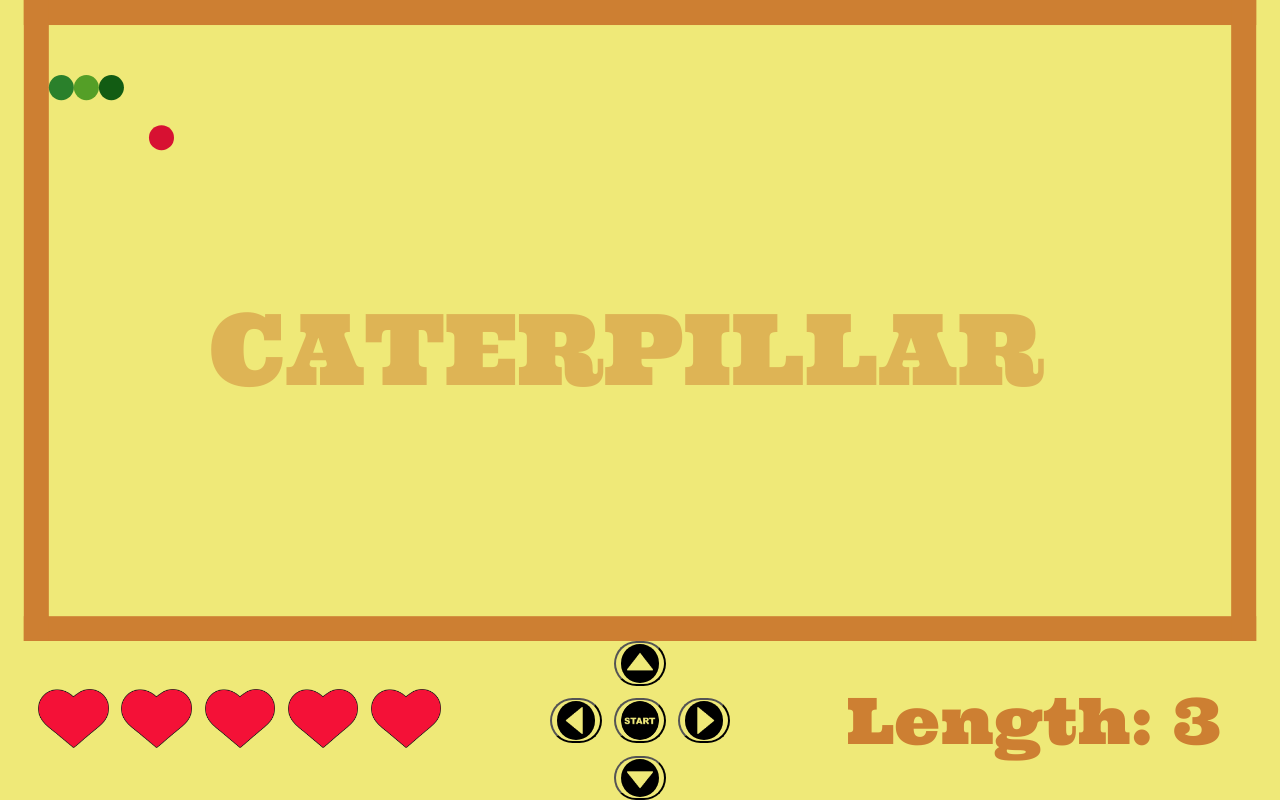
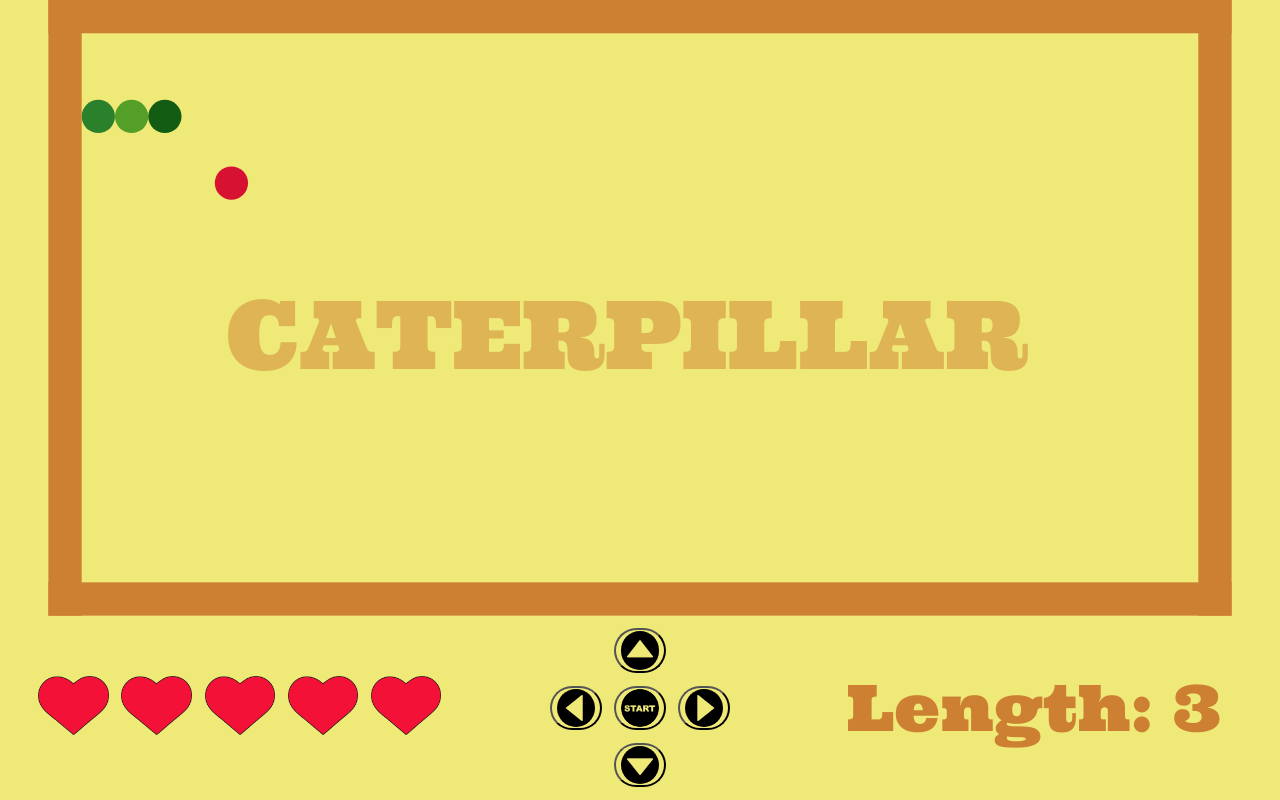
Before and after one commit to Talex210/caterpillar_react, a React (Create React App) app: page / in a window 1280 px wide. Built offline with nearby package versions, Linux system fonts and the light colour scheme.

Commit message:
The size of the blocks has become more adaptive. Improved the location of objects, added margins.

```diff
--- a/src/Component/GameArea/GameArea.module.css
+++ b/src/Component/GameArea/GameArea.module.css
@@ -3,7 +3,7 @@
     height: 100vh;
     display: flex;
     flex-direction: column;
-    justify-content: space-around;
+    justify-content: space-between;
 }
 
 .collision {
@@ -11,6 +11,8 @@
 }
 
 .footer {
+    margin-top: 1vw;
+    margin-bottom: 1vw;
     display: grid;
     grid-template-areas:
     'l c ls';
--- a/src/Redux/GameAreaReducer.js
+++ b/src/Redux/GameAreaReducer.js
@@ -10,7 +10,7 @@ const EAT_APPLE = 'EAT_APPLE';
 let initialState = {
     width: window.innerWidth, /*Math.trunc(window.innerWidth / 100) * 100*/
     height: Math.trunc(window.innerHeight / 1.2), /*Math.trunc(window.innerHeight / 100) * 75  Math.trunc(window.innerHeight * 100 / 130)*/
-    blockSize: Math.trunc(window.innerHeight / 30), /*Math.trunc(window.innerWidth / 30)*/
+    blockSize: Math.trunc(window.innerHeight / 40 + window.innerWidth / 80), /*Math.trunc(window.innerWidth / 30)*/
     snake: {
         x: [1, 2, 3],
         y: [3, 3, 3]
```
